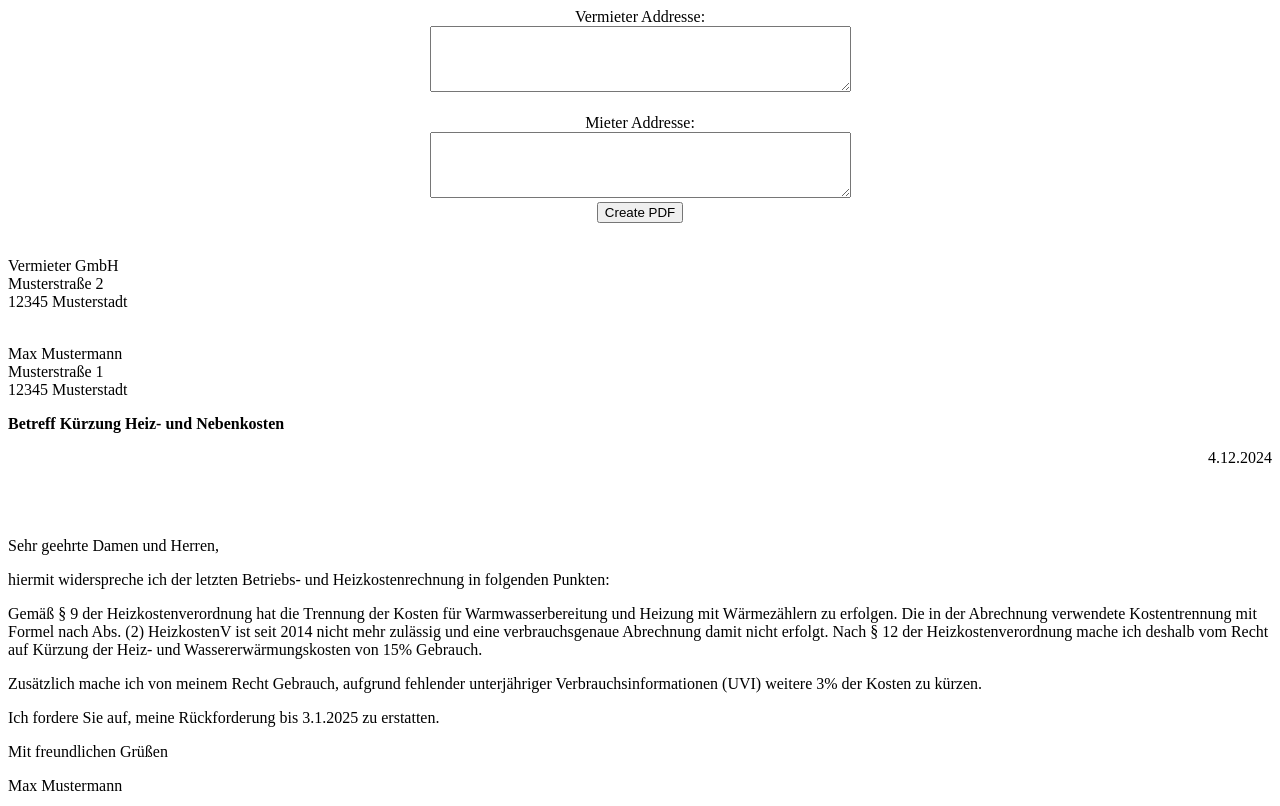
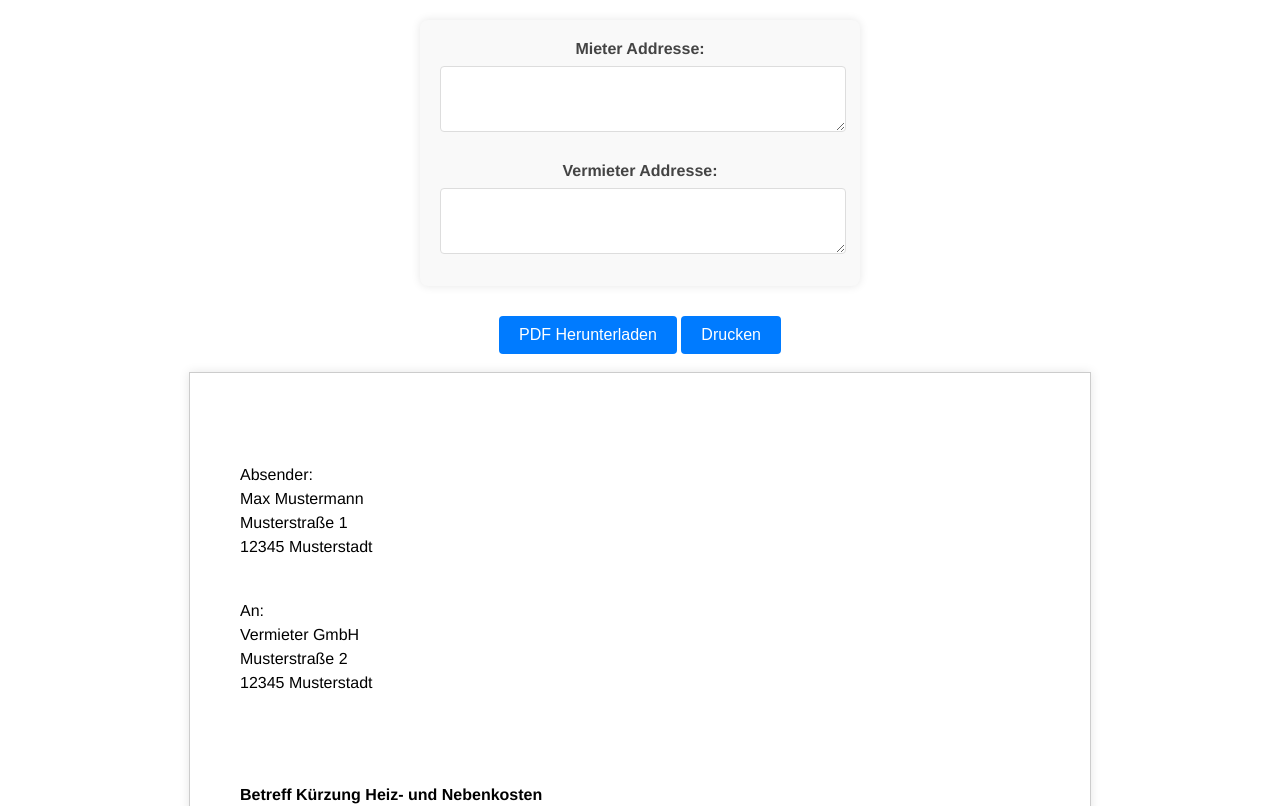
Before and after one commit to randomwebstore/betriebskostenabrechnung, a plain HTML site: page index.html in a window 1280 px wide. Shown: the top 806 px of the page. Drawn offline with Linux system fonts and the light colour scheme.

Commit message:
format and add style

```diff
--- a/index.html
+++ b/index.html
@@ -1,4 +1,72 @@
 <!doctype html>
+<style>
+    body {
+        font-family: Helvetica;
+    }
+    #din_a4 {
+        padding: 50px;
+        max-width: 800px;
+        margin: 0 auto;
+        background: white;
+        font-size: 12pt;
+        line-height: 1.5;
+        border: 1px solid #ccc;
+        box-shadow: 0 0 10px rgba(0, 0, 0, 0.1);
+    }
+    form {
+        background: #f9f9f9;
+        padding: 20px;
+        border-radius: 8px;
+        margin: 20px auto;
+        max-width: 400px;
+        box-shadow: 0 0 10px rgba(0, 0, 0, 0.1);
+    }
+
+    textarea {
+        width: 100%;
+        margin: 8px 0;
+        border: 1px solid #ddd;
+        border-radius: 4px;
+        resize: vertical;
+        font-family: inherit;
+    }
+
+    label {
+        font-weight: bold;
+        color: #444;
+    }
+
+    input[type="button"] {
+        background: #007bff;
+        color: white;
+        padding: 10px 20px;
+        border: none;
+        border-radius: 4px;
+        cursor: pointer;
+        font-size: 16px;
+        margin-top: 10px;
+    }
+
+    input[type="button"]:hover {
+        background: #0056b3;
+    }
+
+    @media print {
+        body * {
+            visibility: hidden;
+        }
+        #anschreiben,
+        #anschreiben * {
+            visibility: visible;
+            font-size: 10pt;
+        }
+        #anschreiben {
+            position: absolute;
+            left: 0;
+            top: 0;
+        }
+    }
+</style>
 <html xmlns="http://www.w3.org/1999/xhtml" lang xml:lang>
     <head>
         <meta charset="utf-8" />
@@ -18,63 +86,93 @@
         ></script>
 
         <script>
-
-
             function generatePDF() {
                 var opt = {
                     margin: 10,
                     filename: "Widerspruch Betriebskosten",
-                    image: { type: "jpeg", quality: 1 },
+                    image: { type: "png", quality: 1 },
                     jsPDF: {
                         unit: "mm",
                         format: "a4",
                         orientation: "portrait",
                     },
+                    html2canvas: { scale: 2 },
                     pagebreak: { mode: ["avoid-all", "css"] },
                 };
+
                 html2pdf()
-                    .from(document.getElementById("foobar"))
+                    .from(document.getElementById("anschreiben"))
                     .set(opt)
                     .save();
-                console.log('Example URL: ?mietend=' + encodeURIComponent(adresse_mietend) + '&vermietend=' + encodeURIComponent(adresse_vermieter) + '&direct=0');
-
+                console.log(
+                    "Example URL: ?mietend=" +
+                        encodeURIComponent(adresse_mietend) +
+                        "&vermietend=" +
+                        encodeURIComponent(adresse_vermieter) +
+                        "&direct=0",
+                );
             }
         </script>
         <center>
             <form>
-                <label for="vermieter">Vermieter Addresse:</label><br>
-                <textarea id="vermieter_input" rows="4" cols="50" onkeyup="updateVermieter(this.value)"></textarea><br><br>
-                <label for="mieter">Mieter Addresse:</label><br>
-                <textarea id="mieter_input" rows="4" cols="50" onkeyup="updateMieter(this.value)"></textarea>
+                <label for="mieter">Mieter Addresse:</label><br />
+                <textarea
+                    id="mieter_input"
+                    rows="4"
+                    cols="50"
+                    onkeyup="updateMieter(this.value)"
+                ></textarea>
+                <br /><br />
+                <label for="vermieter">Vermieter Addresse:</label><br />
+                <textarea
+                    id="vermieter_input"
+                    rows="4"
+                    cols="50"
+                    onkeyup="updateVermieter(this.value)"
+                ></textarea>
             </form>
-            <input type="button" value="Create PDF" onclick="generatePDF()" />
+            <input
+                type="button"
+                value="PDF Herunterladen"
+                onclick="generatePDF()"
+            />
+            <input type="button" value="Drucken" onclick="window.print()" />
+        </center>
 
-        </center>
+        <br />
 
         <script>
             function updateVermieter(value) {
                 adresse_vermieter = value;
-                document.getElementById("adresse_vermieter").innerHTML = adresse_vermieter;
+                document.getElementById("adresse_vermieter").innerHTML =
+                    adresse_vermieter;
             }
 
             function updateMieter(value) {
                 adresse_mietend = value;
                 document.getElementById("adresse_mietend").innerHTML = value;
-                document.getElementById("name_mietend").innerHTML = value.split("\n")[0];
+                document.getElementById("name_mietend").innerHTML =
+                    value.split("\n")[0];
             }
         </script>
 
-        <div id="foobar">
-            <div>
+        <div id="din_a4">
+            <div id="anschreiben">
                 <p style="white-space: pre-line">
-                    <span id="adresse_vermieter"></span>
-            </div>
-                <p style="white-space: pre-line">
+                    Absender:
                     <span id="adresse_mietend"></span>
                 </p>
+
+                <p style="white-space: pre-line">
+                    An:
+                    <span id="adresse_vermieter"></span>
+                </p>
+                <br />
+                <br />
+                <br />
                 <strong>Betreff Kürzung Heiz- und Nebenkosten</strong>
                 <p>
-                    <span id="today_string" style="float:right;"></span>
+                    <span id="today_string" style="float: right"></span>
                 </p>
                 <br />
                 <br />
@@ -87,40 +185,38 @@
                     Heizkostenrechnung in folgenden Punkten:
                 </p>
                 <p>
-                    Gemäß § 9 der Heizkostenverordnung hat die Trennung der Kosten für
-                    Warmwasserbereitung und Heizung mit Wärmezählern zu erfolgen. Die in
-                    der Abrechnung verwendete Kostentrennung mit Formel nach Abs. (2)
-                    HeizkostenV ist seit 2014 nicht mehr zulässig und eine
-                    verbrauchsgenaue Abrechnung damit nicht erfolgt. Nach § 12 der
-                    Heizkostenverordnung mache ich deshalb vom Recht auf Kürzung der
-                    Heiz- und Wassererwärmungskosten von 15% Gebrauch.
+                    Gemäß § 9 der Heizkostenverordnung hat die Trennung der
+                    Kosten für Warmwasserbereitung und Heizung mit Wärmezählern
+                    zu erfolgen. Die in der Abrechnung verwendete Kostentrennung
+                    mit Formel nach Abs. (2) HeizkostenV ist seit 2014 nicht
+                    mehr zulässig und eine verbrauchsgenaue Abrechnung damit
+                    nicht erfolgt. Nach § 12 der Heizkostenverordnung mache ich
+                    deshalb vom Recht auf Kürzung der Heiz- und
+                    Wassererwärmungskosten von 15% Gebrauch.
                 </p>
                 <p>
-                    Zusätzlich mache ich von meinem Recht Gebrauch, aufgrund fehlender
-                    unterjähriger Verbrauchsinformationen (UVI) weitere 3% der Kosten zu
-                    kürzen.
+                    Zusätzlich mache ich von meinem Recht Gebrauch, aufgrund
+                    fehlender unterjähriger Verbrauchsinformationen (UVI)
+                    weitere 3% der Kosten zu kürzen.
                 </p>
                 <p>
-                    Ich fordere Sie auf, meine Rückforderung bis <span id="in_30_days"></span> zu
-                    erstatten.
+                    Ich fordere Sie auf, meine Rückforderung bis
+                    <span id="in_30_days"></span> zu erstatten.
                 </p>
-                <p>Mit freundlichen Grüßen</p>
+                <p>Mit freundlichen Grüßen,</p>
                 <p id="name_mietend"></p>
 
-                <p style="text-align:left;">
+                <p style="text-align: left">
                     ________________________
-                    <span style="float:right;">
-                        ________________________
-                    </span>
+                    <span style="float: right"> ________________________ </span>
                 </p>
-                <p style="text-align:left;">
+                <p style="text-align: left">
                     Ort und Datum
-                    <span style="float:right;">
-                        Unterschrift
-                    </span>
+                    <span style="float: right"> Unterschrift </span>
                 </p>
             </div>
         </div>
+
         <script>
             adresse_mietend = `Max Mustermann
           Musterstraße 1
@@ -145,35 +241,39 @@
                 "." +
                 today.getFullYear();
 
-        document.getElementById("adresse_vermieter").innerHTML = adresse_vermieter;
-        document.getElementById("adresse_mietend").innerHTML = adresse_mietend;
+            document.getElementById("adresse_vermieter").innerHTML =
+                adresse_vermieter;
+            document.getElementById("adresse_mietend").innerHTML =
+                adresse_mietend;
             document.getElementById("today_string").innerHTML = today_string;
             document.getElementById("in_30_days").innerHTML = in_30_days_string;
-        document.getElementById("name_mietend").innerHTML = adresse_mietend.split("\n")[0];
+            document.getElementById("name_mietend").innerHTML =
+                adresse_mietend.split("\n")[0];
         </script>
 
         <script>
             const urlParams = new URLSearchParams(window.location.search);
-            const mietend = urlParams.get('mietend');
-            const vermietend = urlParams.get('vermietend');
-            const direct = urlParams.get('direct');
+            const mietend = urlParams.get("mietend");
+            const vermietend = urlParams.get("vermietend");
+            const direct = urlParams.get("direct");
 
             if (mietend) {
                 adresse_mietend = decodeURIComponent(mietend);
-                document.getElementById("adresse_mietend").innerHTML = adresse_mietend;
-                document.getElementById("name_mietend").innerHTML = adresse_mietend.split("\n")[0];
+                document.getElementById("adresse_mietend").innerHTML =
+                    adresse_mietend;
+                document.getElementById("name_mietend").innerHTML =
+                    adresse_mietend.split("\n")[0];
             }
 
             if (vermietend) {
                 adresse_vermieter = decodeURIComponent(vermietend);
-                document.getElementById("adresse_vermieter").innerHTML = adresse_vermieter;
+                document.getElementById("adresse_vermieter").innerHTML =
+                    adresse_vermieter;
             }
 
-            if (direct === '1') {
+            if (direct === "1") {
                 generatePDF();
             }
-
         </script>
-
     </body>
 </html>
```
Lines whose indentation alone changed are shown as unchanged.
